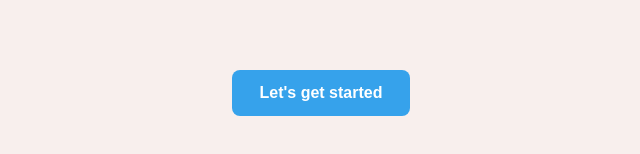
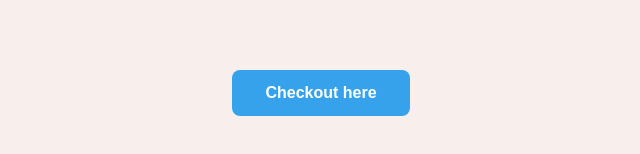
Before and after one commit to Ajinkya-Bhilare-au50/Center-aligned-button, a plain HTML site: page index.html in a window 1280 px wide. Shown: the part 280-434 px from the top of the page, 308-948 px from the left. Drawn offline with Linux system fonts and the light colour scheme.

Commit message:
Update index.html

```diff
--- a/index.html
+++ b/index.html
@@ -13,7 +13,7 @@
     </head>
     <body>
 
-       <a class="centered bn49" href="/">Let's get started</a>
+       <a class="centered bn49" href="/">Checkout here</a>
     </div>
     </div>
     </div>
```
